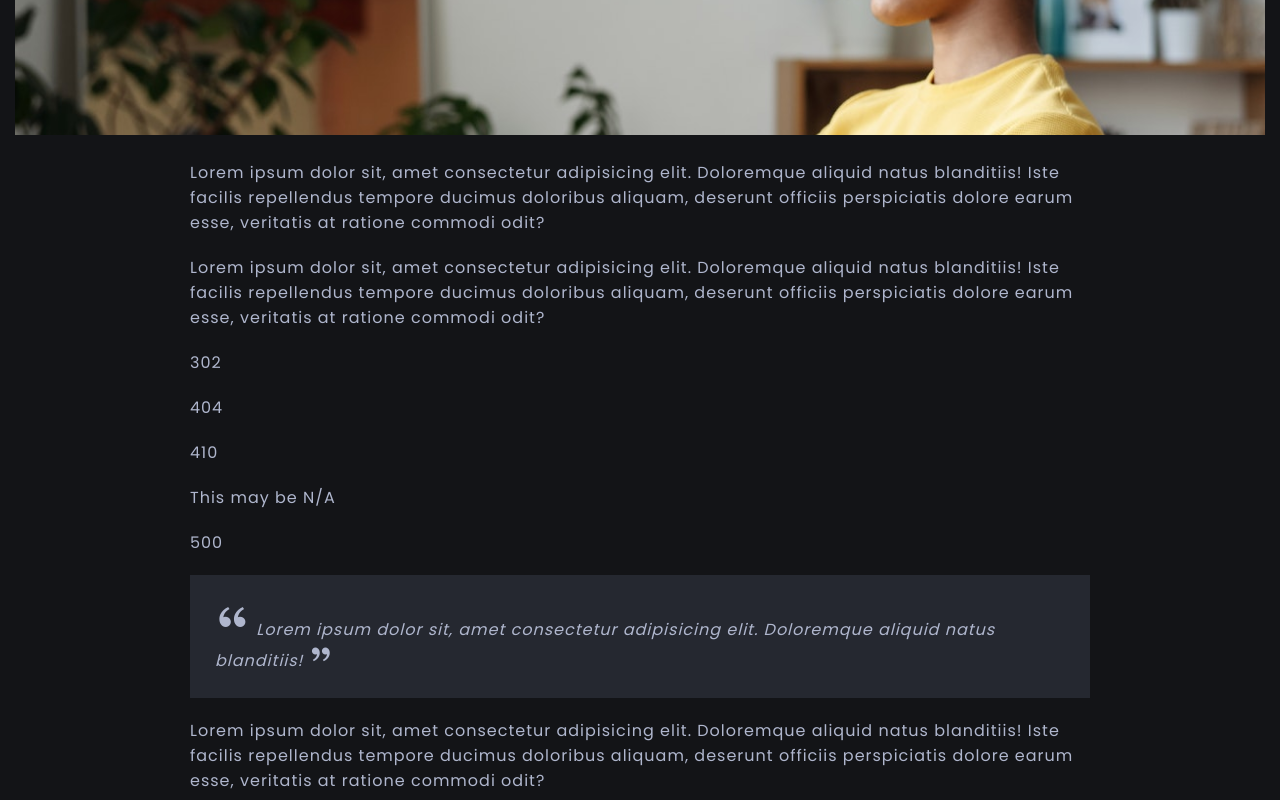
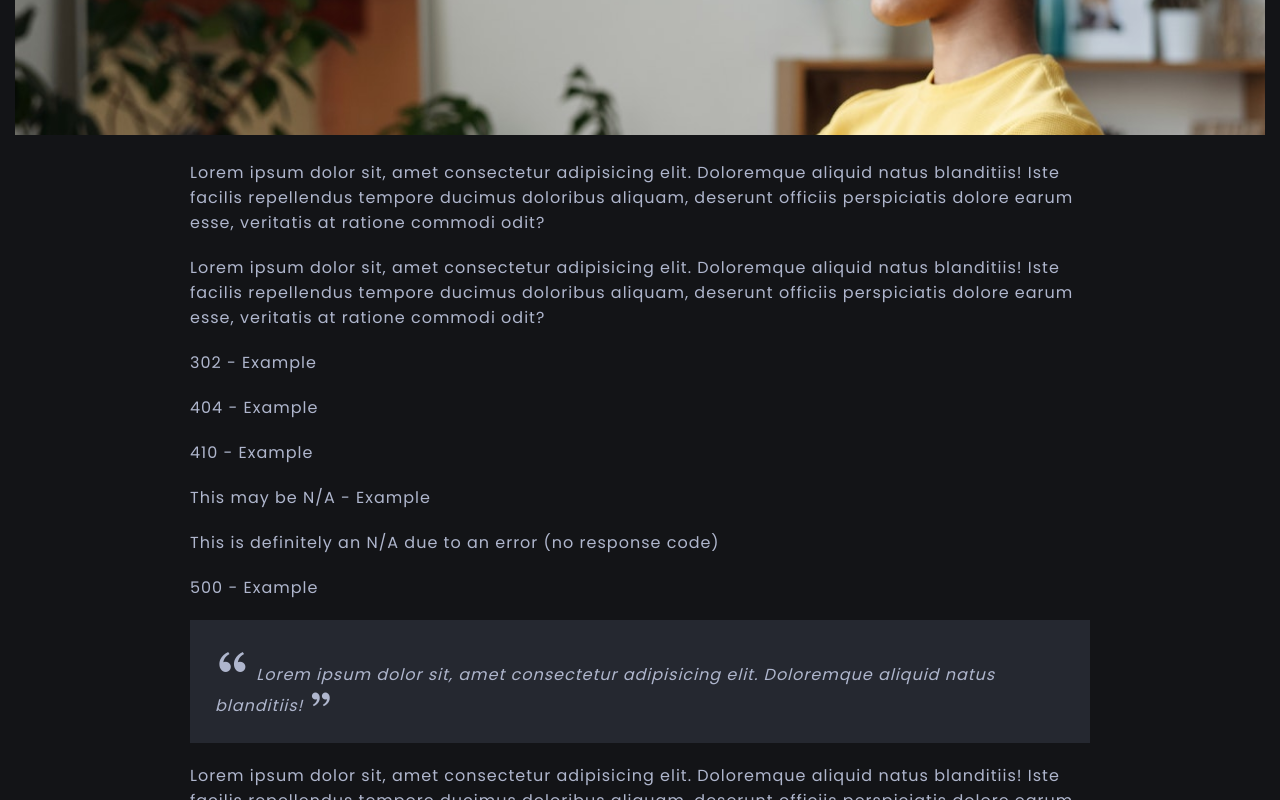
Before and after one commit to carimado/NewsFlashBlog, a plain HTML site: page post.html in a window 1280 px wide. Shown: the part 497-1297 px from the top of the page. Drawn offline with nearby package versions, Linux system fonts and the light colour scheme.

Commit message:
more BL added

```diff
--- a/post.html
+++ b/post.html
@@ -116,11 +116,14 @@
 
                 <p>Lorem ipsum dolor sit, amet consectetur adipisicing elit. Doloremque aliquid natus blanditiis! Iste facilis repellendus tempore ducimus doloribus aliquam, deserunt officiis perspiciatis dolore earum esse, veritatis at ratione commodi odit?</p>
 
-                <a href="http://m.me/WestGateTunnelProject/">302</a>
-                <a href="https://www.betterhealth.vic.gov.au/health/healthyliving/food-to-have-sometimes">404</a>
-                <a href="http://www.austlii.edu.au/au/legis/cth/consol_act/dda1992264/">410</a>
-                <a href="https://bigbuild.vic.gov.au/community/community-events">This may be N/A</a>
-                <a href="https://www.darbecabinets.com.au/contact-us">500</a>
+                <a href="http://m.me/WestGateTunnelProject/">302 - Example</a>
+                <a href="https://www.motionindustries.com/>403 - Example</a>
+                <a href="https://www.betterhealth.vic.gov.au/health/healthyliving/food-to-have-sometimes">404 - Example</a>
+                <a href="http://www.austlii.edu.au/au/legis/cth/consol_act/dda1992264/">410 - Example</a>
+                <a href="https://bigbuild.vic.gov.au/community/community-events">This may be N/A - Example</a>
+                <a href="http://soilquality.org.au/calculators/lime_comparison">This is definitely an N/A due to an error (no response code)</a>
+                <a href="https://www.darbecabinets.com.au/contact-us">500 - Example</a>
+
 
                 <blockquote class="quote">
                     <p>
```
